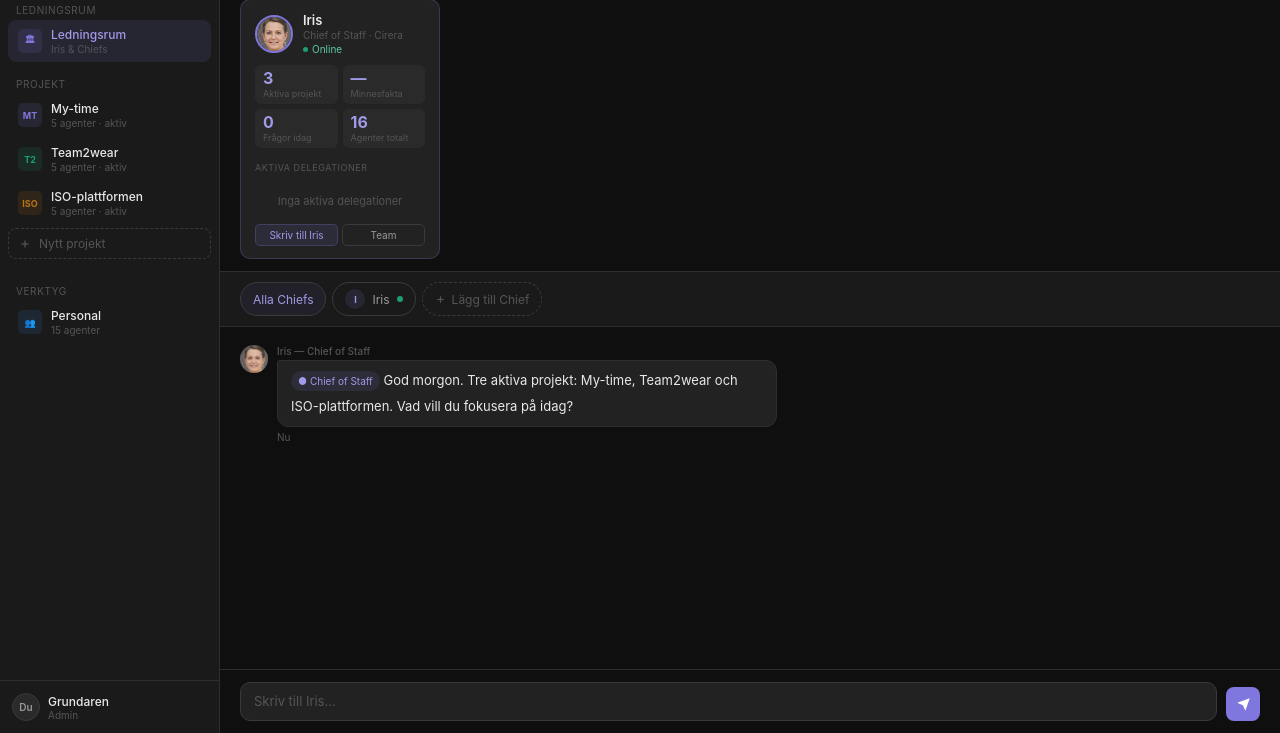
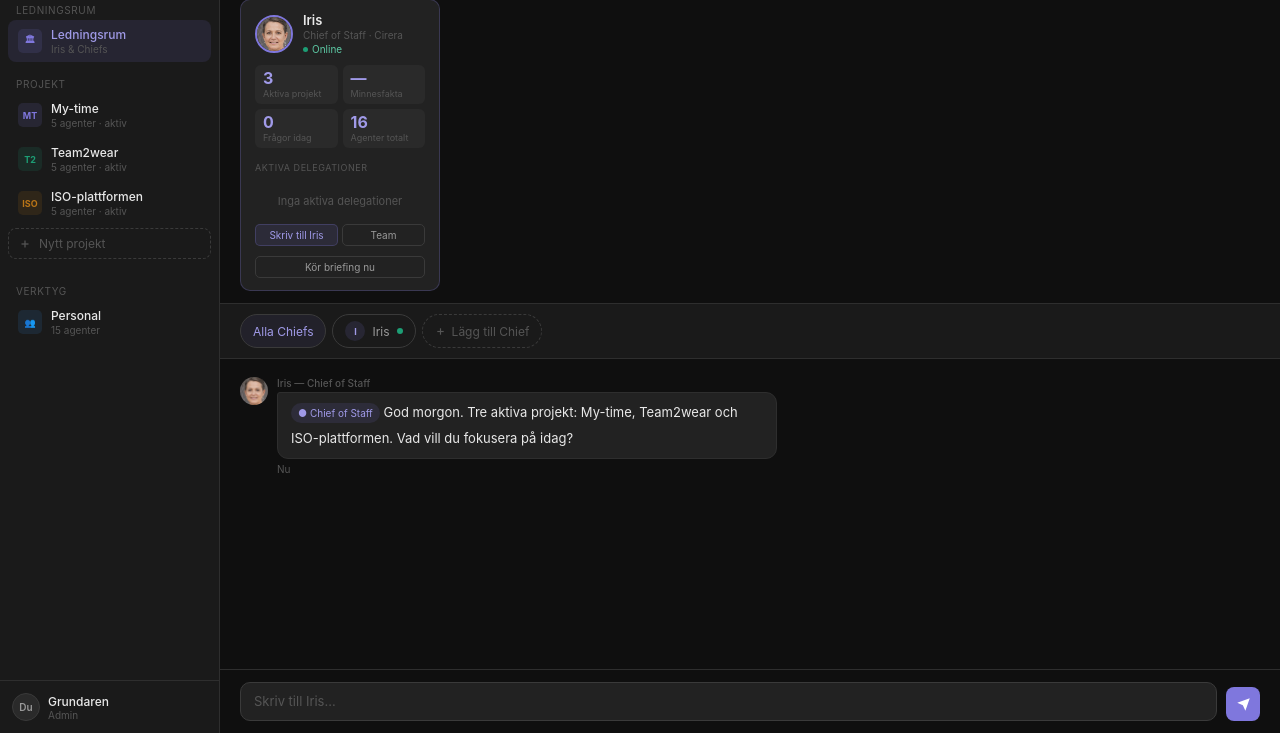
Before and after one commit to lanzongeo/iris-command-center, a website: page public/index.html in a window 1280 px wide. Shown: the part 67-800 px from the top of the page. Drawn offline with Linux system fonts and the light colour scheme.

Commit message:
Add files via upload

```diff
--- a/public/index.html
+++ b/public/index.html
@@ -346,6 +346,9 @@ textarea::placeholder{color:var(--t3)}
         <div class="iris-actions">
           <button class="iris-action primary" onclick="document.getElementById('inp').focus()">Skriv till Iris</button>
           <button class="iris-action" onclick="showView('personal',null)">Team</button>
+        </div>
+        <div class="iris-actions">
+          <button class="iris-action" id="briefing-btn" onclick="runBriefingNow()" style="width:100%">Kör briefing nu</button>
         </div>
       </div>
 
@@ -727,7 +730,7 @@ async function send() {
     try {
       const res = await fetch(`${BASE}/api/chat`, {
         method:'POST', headers:{'Content-Type':'application/json'},
-        body: JSON.stringify({messages: histories[key], system: chief.system})
+        body: JSON.stringify({messages: histories[key]})
       });
       const data = await res.json();
       te.remove();
@@ -1152,6 +1155,28 @@ function renderIrisDelegations() {
   `).join('');
 }
 
+// Kör daglig briefing manuellt
+async function runBriefingNow() {
+  const btn = document.getElementById('briefing-btn');
+  btn.textContent = '⏳ Iris samlar status...';
+  btn.disabled = true;
+
+  addMsg('msgs', 'agent', 'Samlar status från Sam, Leo och Vera...', 'Iris — Chief of Staff', 'I', '#534AB722', '#7F77DD');
+
+  try {
+    const res = await fetch(`${BASE}/api/briefing`, { method: 'POST' });
+    const data = await res.json();
+    if (data.error) throw new Error(data.error);
+    addMsg('msgs', 'agent', data.summary || 'Briefing klar men inget svar mottogs.', 'Iris — Chief of Staff', 'I', '#534AB722', '#7F77DD');
+    document.getElementById('msgs').scrollTop = document.getElementById('msgs').scrollHeight;
+  } catch(e) {
+    addMsg('msgs', 'agent', `Kunde inte köra briefing: ${e.message}`, 'Iris — Chief of Staff', 'I', '#534AB722', '#7F77DD');
+  }
+
+  btn.textContent = 'Kör briefing nu';
+  btn.disabled = false;
+}
+
 // Uppdatera Iris-meddelanderäknare
 let irisToday = 0;
 function incrementIrisCount() {
```
